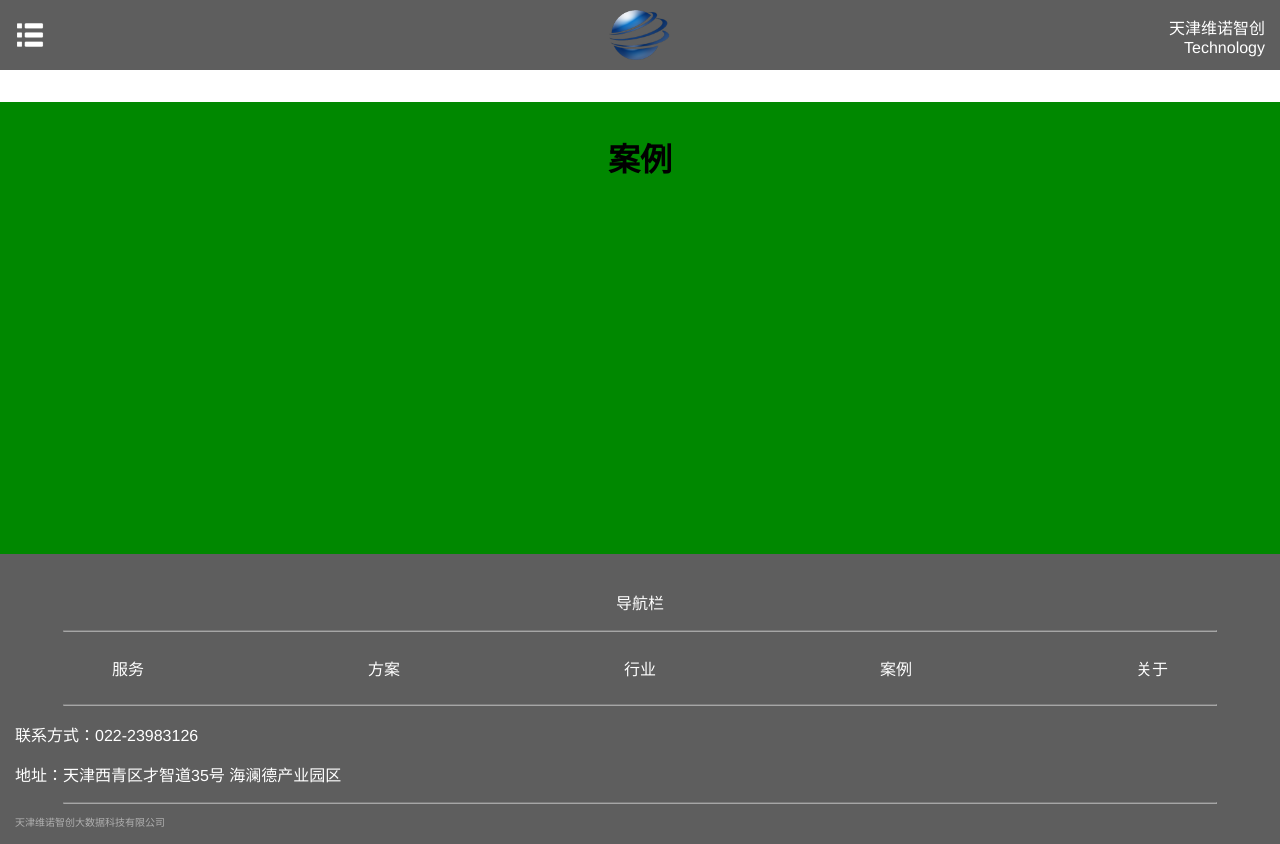
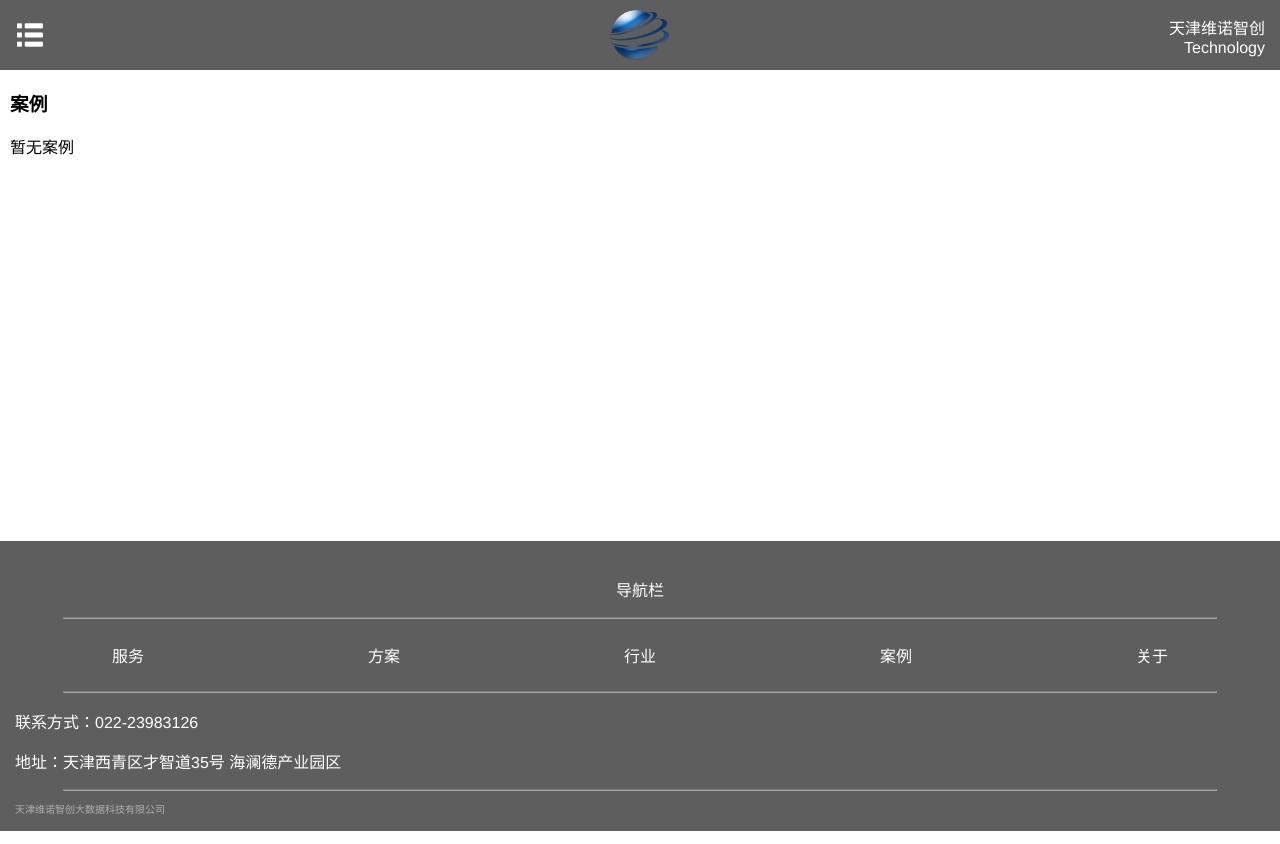
Before and after one commit to dyk98/weinuo_home, a Vue app in the folder phone_front_end/: page /#/case in a window 1280 px wide. Built offline with nearby package versions, Linux system fonts and the light colour scheme.

Commit message:
前端好了

```diff
--- a/phone_front_end/src/components/WeinuoHome.vue
+++ b/phone_front_end/src/components/WeinuoHome.vue
@@ -246,7 +246,7 @@
 </script>
 
 <!-- Add "scoped" attribute to limit CSS to this component only -->
-<style scoped>
+<style >
     .all {
         text-align: center;
         overflow: hidden;
@@ -387,4 +387,5 @@
         text-decoration: none;
         font-weight: bold;
     }
+
 </style>
--- a/phone_front_end/src/components/case.vue
+++ b/phone_front_end/src/components/case.vue
@@ -1,10 +1,9 @@
 <template>
     <div class="case_area">
-
         <div class="section_title">
             <h3>案例</h3>
         </div>
-        <div class="container"></div>
+        <p>暂无案例</p>
     </div>
 </template>
 
@@ -17,24 +16,7 @@
 <style scoped>
     .case_area {
         height: 452px;
-        background-color: #008800;
-    }
-    .case_area h3 {
-        font-size: 2em;
-        height: 0.5em;
-        margin: 1em auto;
-        top: 1em;
-        position: relative;
-    }
-    .section_title {
-        height: 3em;
-        text-align: center;
-    }
-    .container {
-        max-width: 117em;
-        padding-right: 1.5em;
-        padding-left: 1.5em;
-        margin-right: auto;
-        margin-left: auto;
+        background-color: #FFFFFF;
+        margin-left: 10px;
     }
 </style>
--- a/phone_front_end/src/components/industry.vue
+++ b/phone_front_end/src/components/industry.vue
@@ -103,7 +103,7 @@
 <style scoped>
     .industry_area {
         height: 318px;
-        background-color: whitesmoke;
+        background-color: #FFFFFF;
     }
     .industry_area h3 {
         font-size: 2em;
```
